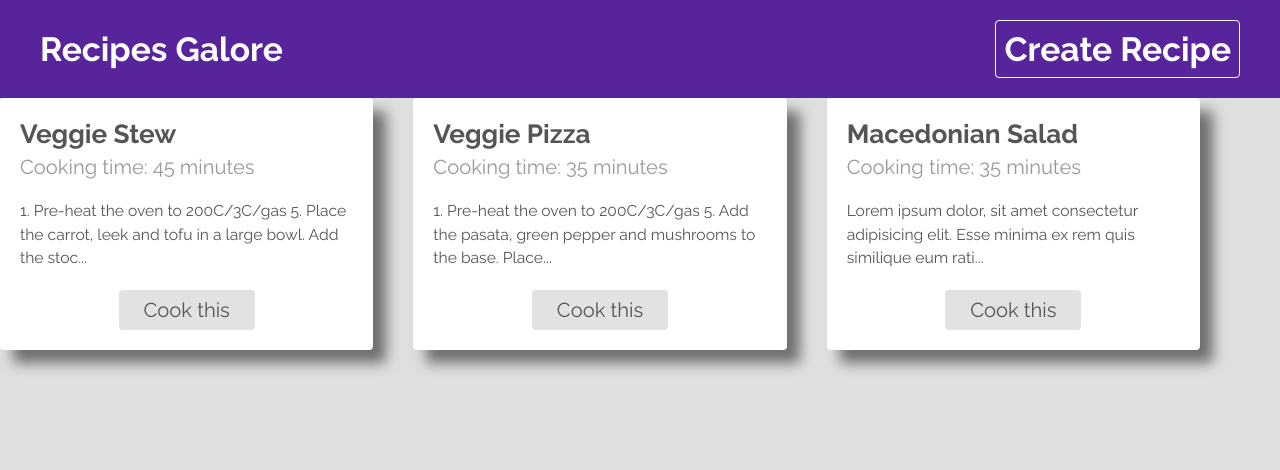
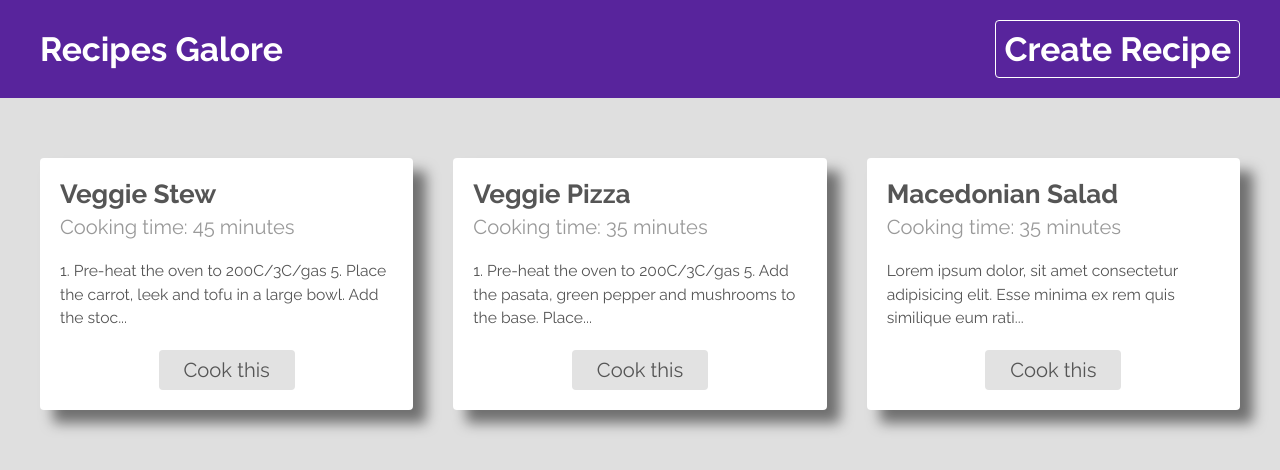
Before and after one commit to Filip-Sazdov/recipe-app, a React (Create React App) app: page / in a window 1280 px wide. Shown: the top 470 px of the page. Built offline with nearby package versions, Linux system fonts and the light colour scheme; data requests are answered from the project's data file.

Commit message:
add initial style

```diff
--- a/src/pages/home/Home.css
+++ b/src/pages/home/Home.css
@@ -0,0 +1,4 @@
+.home {
+  max-width: 1200px;
+  margin: 60px auto
+}
```
